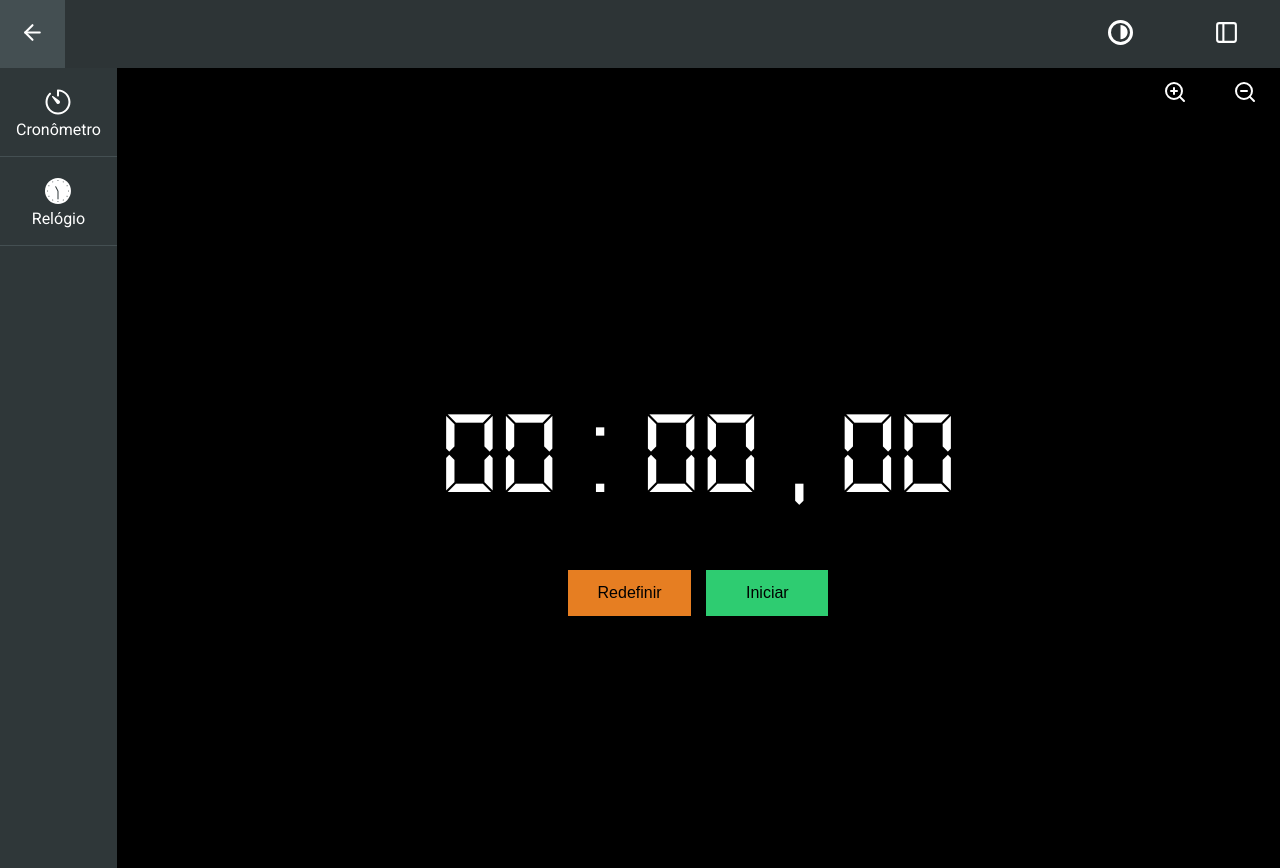
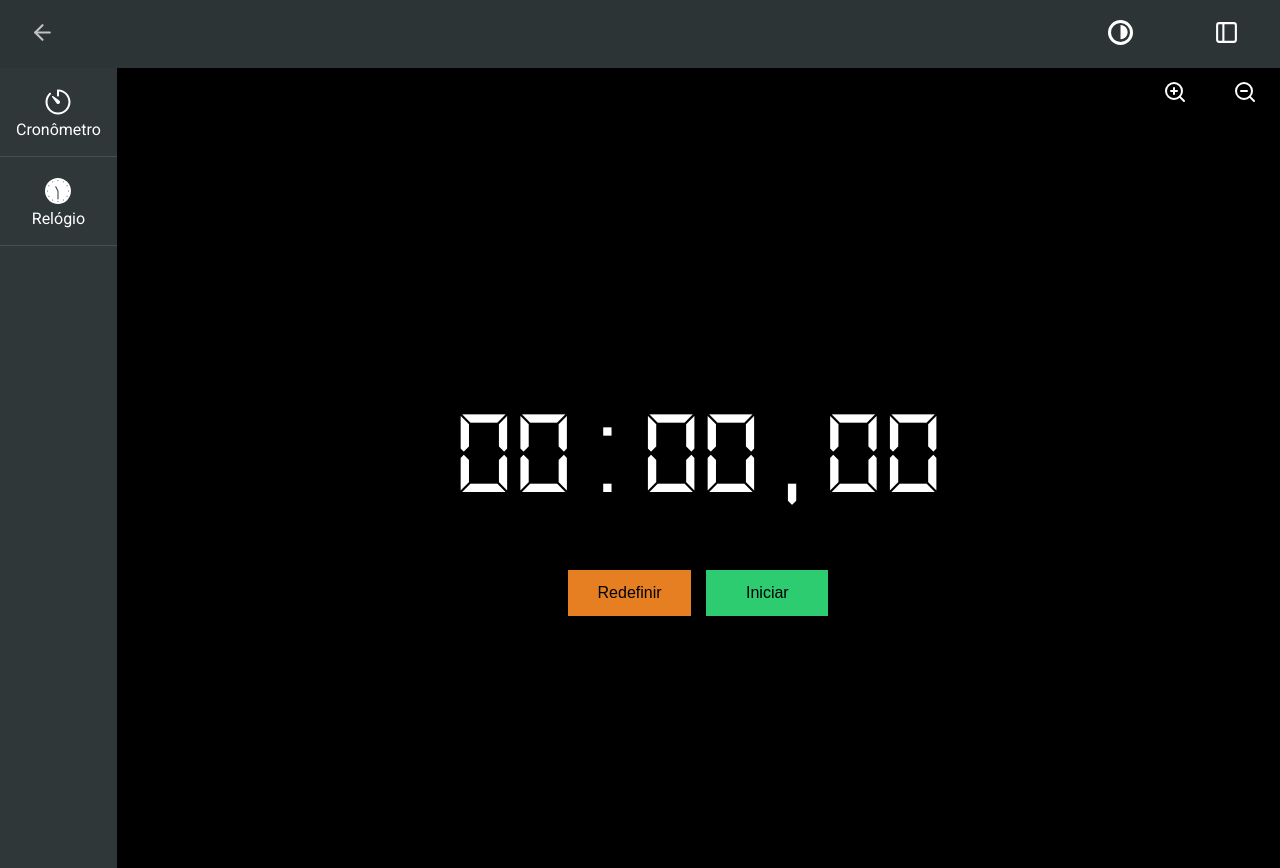
Before and after one commit to Guribeiro/cronometro, a React (Create React App) app: page /cronometro in a window 1280 px wide. Built offline with nearby package versions, Linux system fonts and the light colour scheme.

Commit message:
final commit

```diff
--- a/src/components/Cronometro/styles.scss
+++ b/src/components/Cronometro/styles.scss
@@ -12,22 +12,16 @@
     flex-direction: column;
 
     .timer {
-        width: 60%;
-
-        max-width: 700px;
-        min-width: 350px;
         margin: 20px auto;
 
         p {
             font-size: 122px;
             display: flex;
             align-items: center;
-            justify-content: space-evenly;
+            justify-content: center;
 
             span {
                 width: 28%;
-                font-size: inherit;
-                text-align: center;
             }
         }
     }
--- a/src/components/Header/style.scss
+++ b/src/components/Header/style.scss
@@ -17,16 +17,18 @@
             align-items: center;
 
             a {
-                border: none;
+                width: 8%;
+                text-align: center;
                 padding: 2rem;
                 height: 100%;
 
                 background-color: transparent;
 
+
                 cursor: pointer;
 
                 &:hover {
-                    background-color: lighten($primary-color, 10);
+                    opacity: 0.7;
                 }
 
                 svg {
```
